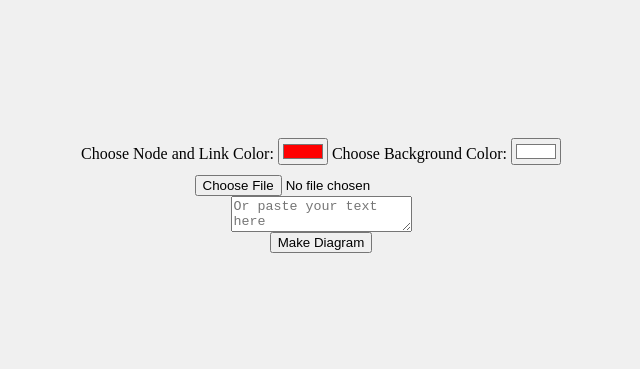
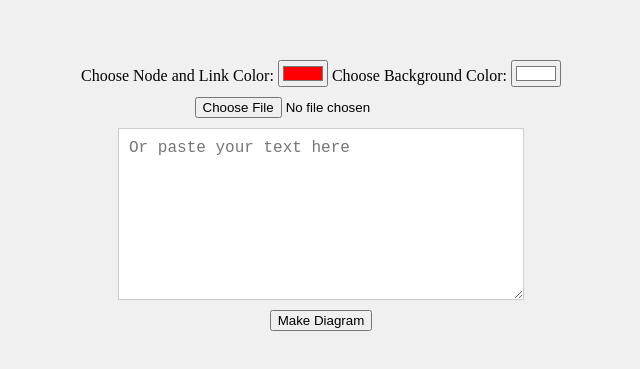
Before and after one commit to PiMo131/DynaGram, a plain HTML site: page index.html in a window 1280 px wide. Shown: the part 195-564 px from the top of the page, without its empty margins (319-959 px from the left). Drawn offline with nearby package versions, Linux system fonts and the light colour scheme.

Commit message:
added bigger textbox

```diff
--- a/style.css
+++ b/style.css
@@ -31,3 +31,13 @@ body, html {
   stroke: #ccc;
   stroke-width: 2px;
 }
+
+#textInput {
+  width: 80%;  /* Width of the text area */
+  height: 150px; /* Height of the text area */
+  margin: 10px 0; /* Add some margin around the text area */
+  padding: 10px; /* Inner space for the text area */
+  font-size: 16px; /* Adjust the font size if needed */
+  border: 1px solid #ccc; /* Optional border */
+  box-shadow: 2px 2px 4px #eee; /* Optional shadow for better visibility */
+}
```
